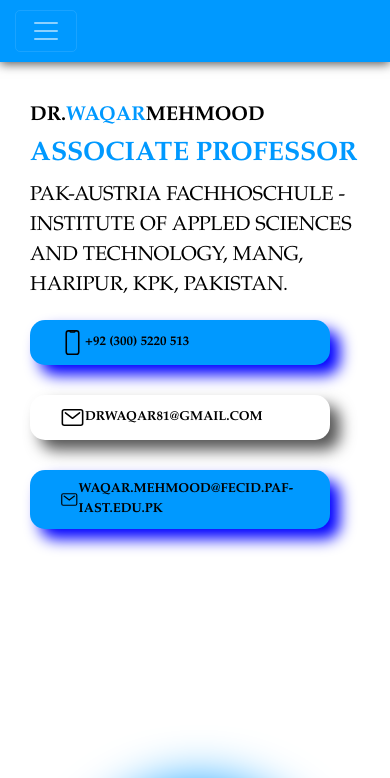
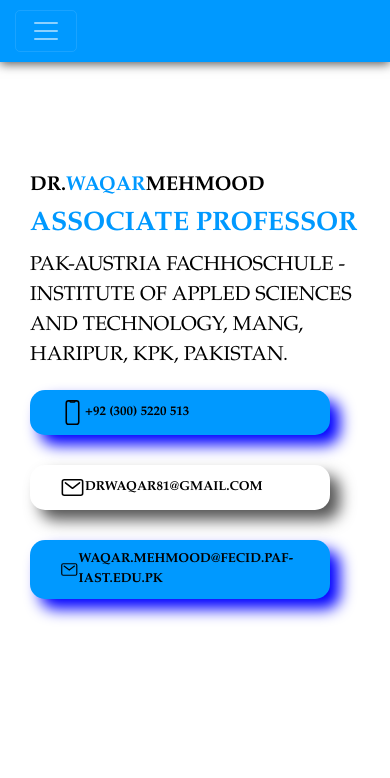
Before and after one commit to suleman37/react-portfolio, a React (Create React App) app: page / in a window 390 px wide. Shown: the top 778 px of the page. Built offline with nearby package versions, Linux system fonts and the light colour scheme.

Commit message:
All ResponsiveNess Complete

```diff
--- a/src/Components/Style.css
+++ b/src/Components/Style.css
@@ -17,6 +17,10 @@
     width: auto;
     color: black;
     height: auto;
+}
+.hero{
+    height: 100vh;
+    margin-top: 70px;
 }
 .speclist-edu ul {
     list-style-type: none;
```
